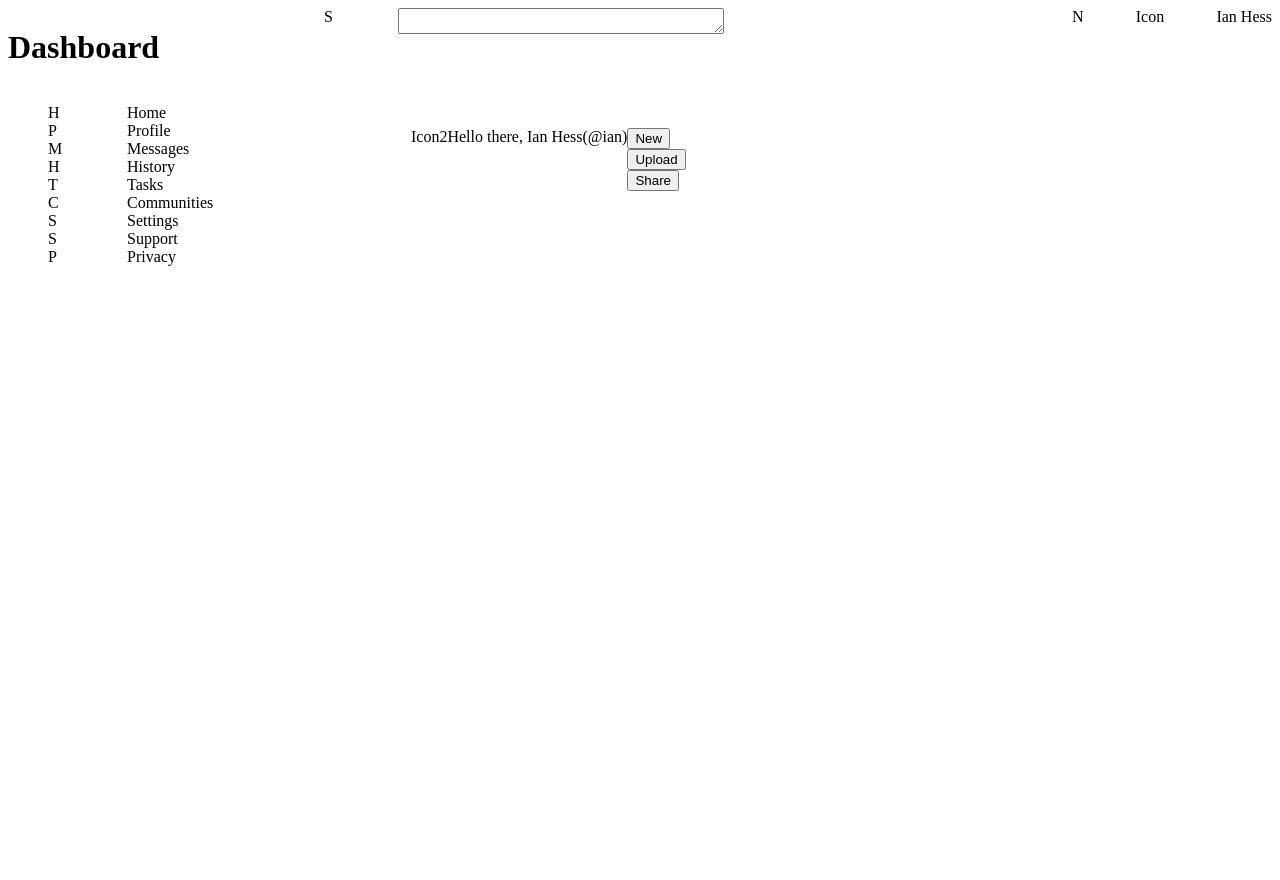
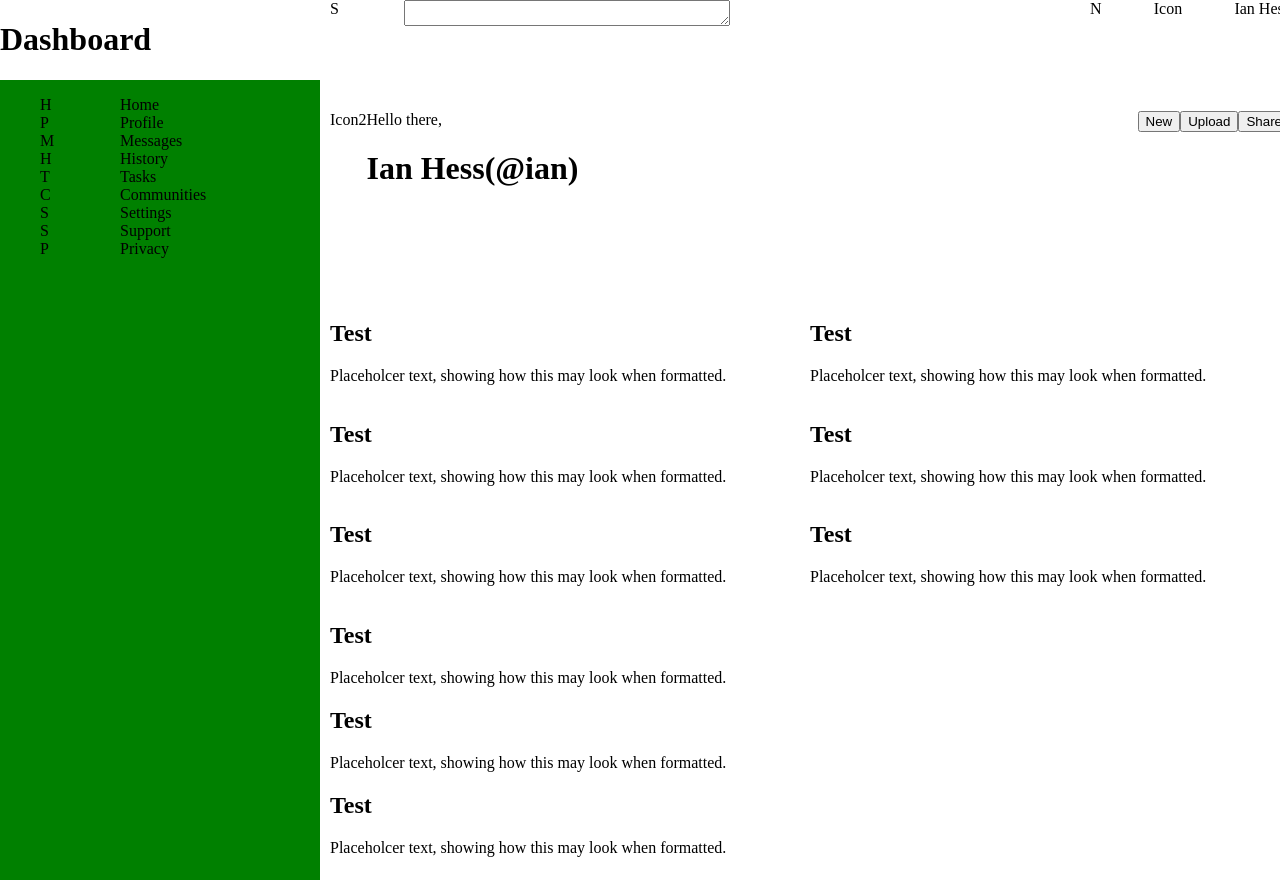
Before and after one commit to ihess95/odinAdminPanel, a website: page index.html in a window 1280 px wide. Before the commit the page ends 838 px from the top, so only its background shows below. Drawn offline with Linux system fonts and the light colour scheme.

Commit message:
begin creating content cards

```diff
--- a/index.html
+++ b/index.html
@@ -50,8 +50,11 @@
           </div>
         </div>
         <div class="bottomNav">
-          <div class="welcomeIcon">Icon2</div>
-          <div class="welcomeTag">Hello there, Ian Hess(@ian)</div>
+          <div class="welcomeDiv">
+            <div class="welcomeIcon">Icon2</div>
+            <div class="welcomeTag"><p>Hello there,</br></p>
+                <h1> Ian Hess(@ian)</h1></div>
+          </div>
           <div class="buttonDiv">
             <div class="newButton"><button>New</button></div>
             <div class="uploadButton"><button>Upload</button></div>
@@ -59,6 +62,93 @@
           </div>
         </div>
       </div>
+      <div class="contentDiv">
+        <div class="projectsDiv">
+        <div class="contentCard">
+            <h2>Test</h2>
+            <p>Placeholcer text, showing how this may look when formatted.</p>
+            <div class="cardButtons">
+            <div class="cardStar"></div>
+            <div class="cardEye"></div>
+            <div class="cardFork"></div>
+            </div>
+        </div>
+        <div class="contentCard">
+            <h2>Test</h2>
+            <p>Placeholcer text, showing how this may look when formatted.</p>
+            <div class="cardButtons">
+            <div class="cardStar"></div>
+            <div class="cardEye"></div>
+            <div class="cardFork"></div>
+            </div>
+        </div>
+        <div class="contentCard">
+            <h2>Test</h2>
+            <p>Placeholcer text, showing how this may look when formatted.</p>
+            <div class="cardButtons">
+            <div class="cardStar"></div>
+            <div class="cardEye"></div>
+            <div class="cardFork"></div>
+            </div>
+        </div>
+        <div class="contentCard">
+            <h2>Test</h2>
+            <p>Placeholcer text, showing how this may look when formatted.</p>
+            <div class="cardButtons">
+            <div class="cardStar"></div>
+            <div class="cardEye"></div>
+            <div class="cardFork"></div>
+            </div>
+        </div>
+        <div class="contentCard">
+            <h2>Test</h2>
+            <p>Placeholcer text, showing how this may look when formatted.</p>
+            <div class="cardButtons">
+            <div class="cardStar"></div>
+            <div class="cardEye"></div>
+            <div class="cardFork"></div>
+            </div>
+        </div>
+        <div class="contentCard">
+            <h2>Test</h2>
+            <p>Placeholcer text, showing how this may look when formatted.</p>
+            <div class="cardButtons">
+            <div class="cardStar"></div>
+            <div class="cardEye"></div>
+            <div class="cardFork"></div>
+            </div>
+        </div>
+        </div>
+        <div class="annDiv">
+        <div class="contentCard">
+            <h2>Test</h2>
+            <p>Placeholcer text, showing how this may look when formatted.</p>
+            <div class="cardButtons">
+            <div class="cardStar"></div>
+            <div class="cardEye"></div>
+            <div class="cardFork"></div>
+            </div>
+        </div>
+        <div class="contentCard">
+            <h2>Test</h2>
+            <p>Placeholcer text, showing how this may look when formatted.</p>
+            <div class="cardButtons">
+            <div class="cardStar"></div>
+            <div class="cardEye"></div>
+            <div class="cardFork"></div>
+            </div>
+        </div>
+        <div class="contentCard">
+            <h2>Test</h2>
+            <p>Placeholcer text, showing how this may look when formatted.</p>
+            <div class="cardButtons">
+            <div class="cardStar"></div>
+            <div class="cardEye"></div>
+            <div class="cardFork"></div>
+            </div>
+        </div>
+        </div>
+      </div>
     </div>
   </body>
 </html>
--- a/styles/style.scss
+++ b/styles/style.scss
@@ -1,12 +1,21 @@
+body {
+  padding: 0px;
+  margin: 0px;
+}
 .container {
   display: grid;
+  gap: 10px;
   grid-template-columns: 25% 75%;
   grid-template-rows: 1fr 2fr;
 }
+.sideBar {
+  grid-area: 1/1 / span 2 /2;
+}
 .sideBarNav {
+  background-color: green;
+  height: 100vh;
   display: grid;
   grid-template-columns: 25% 75%;
-  grid-area: 1/1 / span 2/1;
 }
 .sideBarNav ul {
   list-style: none;
@@ -41,7 +50,31 @@
   }
 }
 .bottomNav {
-  grid-area: 2/1/2/2;
+  grid-area: 2/1/2 / span 2;
   display: flex;
-  justify-content: center;
+  justify-content: space-between;
+  .welcomeDiv {
+    display: flex;
+    justify-content: flex-start;
+    p {
+      margin: 0;
+    }
+    .welcomeIcon {
+    }
+    .welcomeTag {
+    }
+  }
+  .buttonDiv {
+    display: flex;
+    justify-content: flex-end;
+  }
 }
+
+.contentDiv {
+  grid-area: 2/2/2/2;
+  .projectsDiv {
+    display: grid;
+    grid-template-columns: 1fr 1fr;
+    grid-template-rows: repeat(auto-fit, minmax(100px, 1fr));
+  }
+}
```
Also changed, not shown: styles/style.css, 1 other file.
